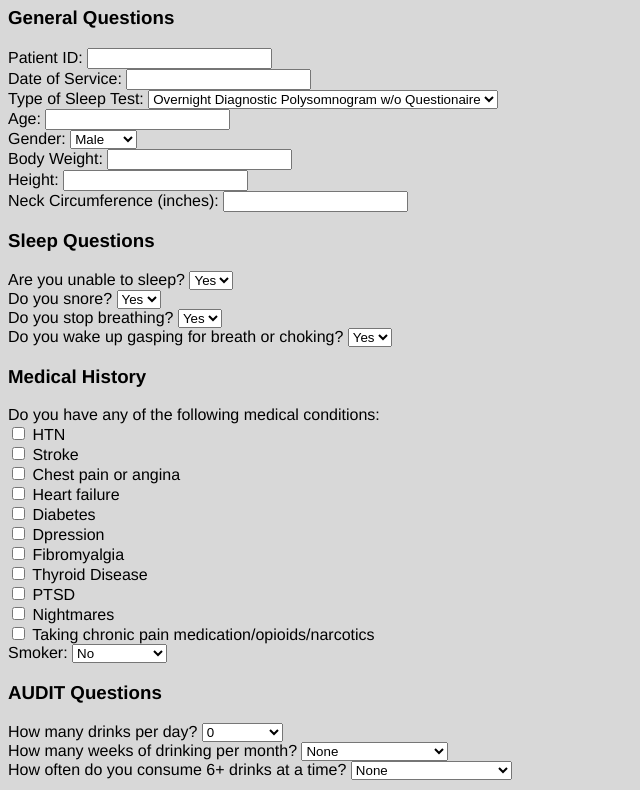
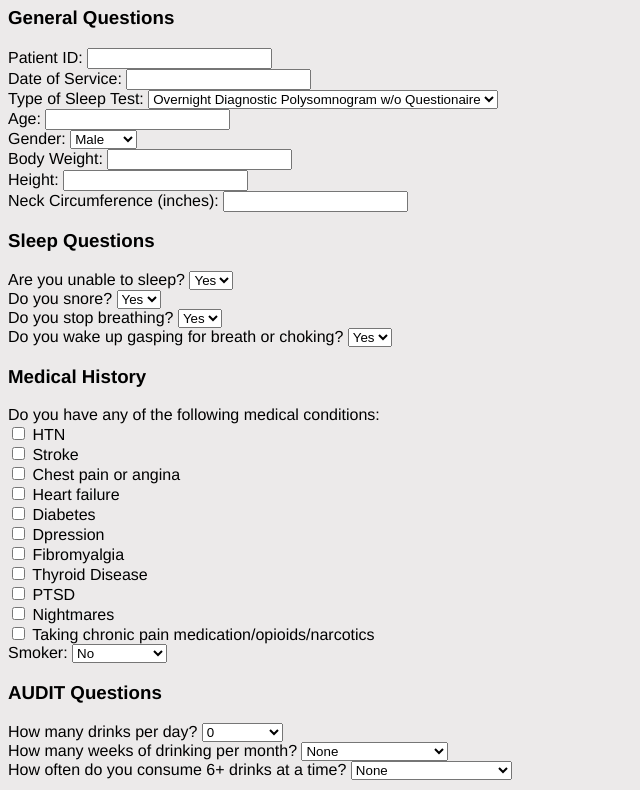
Before and after one commit to eLobeto/sleep_disorder_reporting, a plain HTML site: page index.html in a window 1280 px wide. Shown: the part 73-863 px from the top of the page, without its empty margins (0-640 px from the left). Drawn offline with Linux system fonts and the light colour scheme.

Commit message:
changed bg color

```diff
--- a/index.html
+++ b/index.html
@@ -3,7 +3,7 @@
     <head>
         <title>Sleep Report Generator</title>
     </head>
-<body style="background-color:#d8d8d8; font-family:helvetica">
+<body style="background-color:#eceaea; font-family:helvetica">
 
     <h1>Sleep Report Generator</h1>
     <form name="sleep-form">
```
